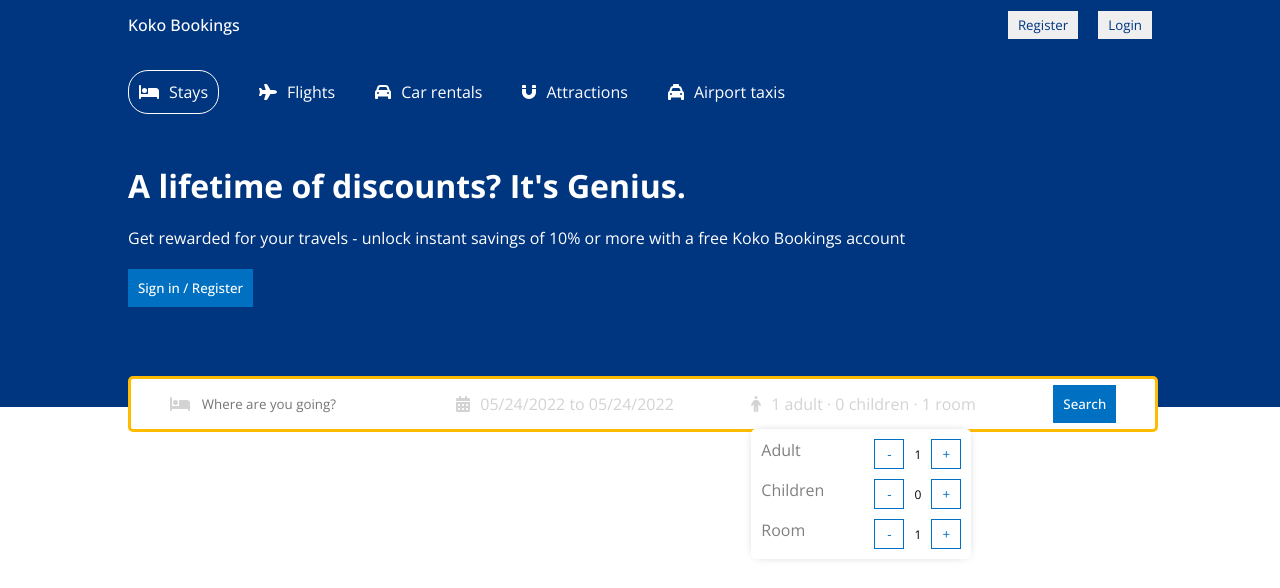
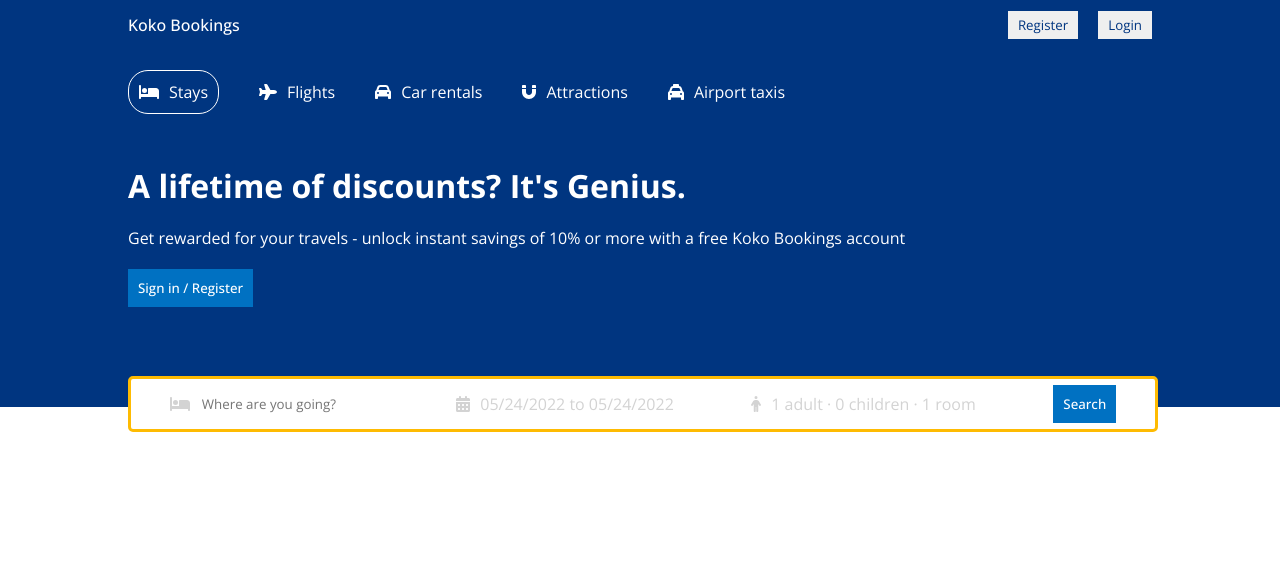
Before and after one commit to Koko-Dev/react-reservation-app, a React (Create React App) app: page / in a window 1280 px wide. Shown: the top 588 px of the page. Built offline with nearby package versions, Linux system fonts and the light colour scheme.

Commit message:
Header.js: If openOptions is true, then div.options can display; if not true, then it cannot

```diff
--- a/src/components/header/Header.js
+++ b/src/components/header/Header.js
@@ -114,7 +114,7 @@ const Header = () => {
 									${options.room} room`
 								}
 						</span>
-						<div className="options">
+						{openOptions && <div className="options">
 							<div className="optionsItem">
 								<span className="optionText">Adult</span>
 								{/* /.optionText */}
@@ -182,7 +182,7 @@ const Header = () => {
 								</div>
 							</div>
 							{/* /.optionsItem */}
-						</div>
+						</div>}
 						{/* /.options */}
 					</div>
 					<div className="headerSearchItem">
```
